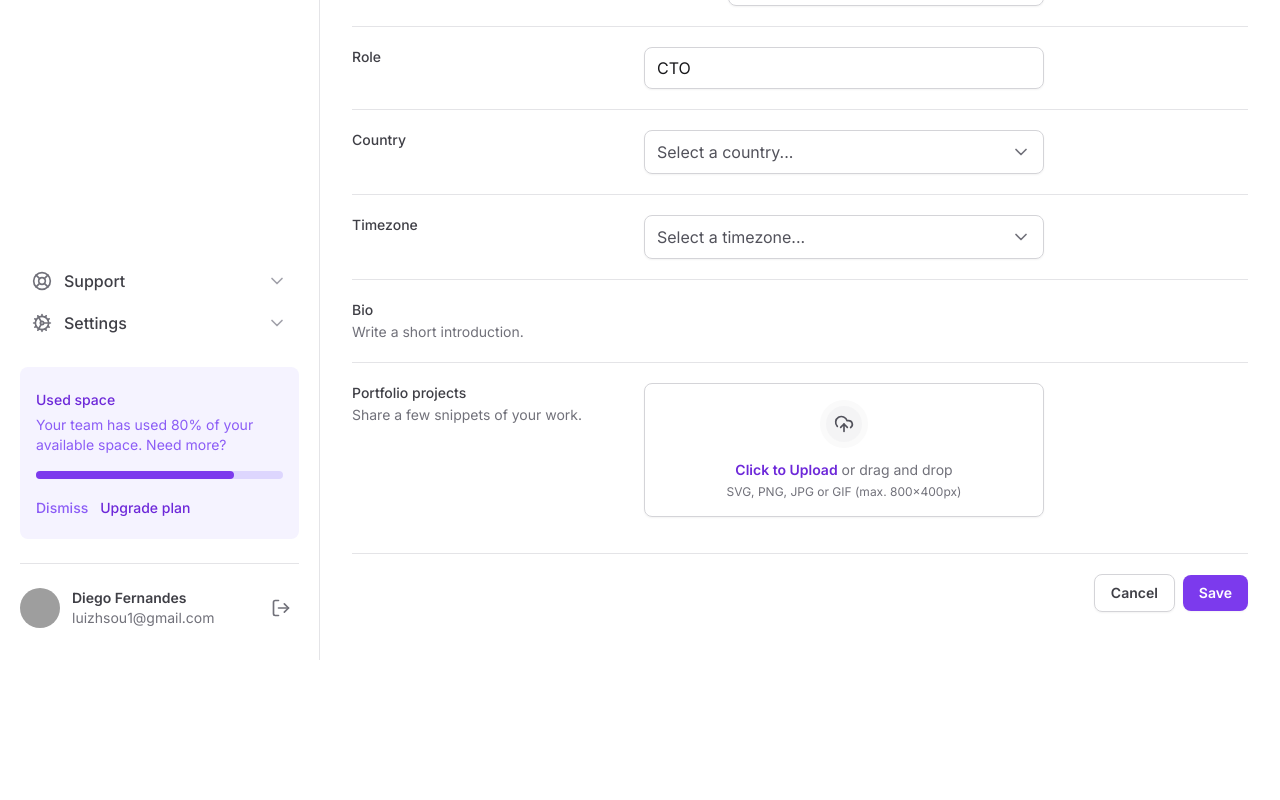
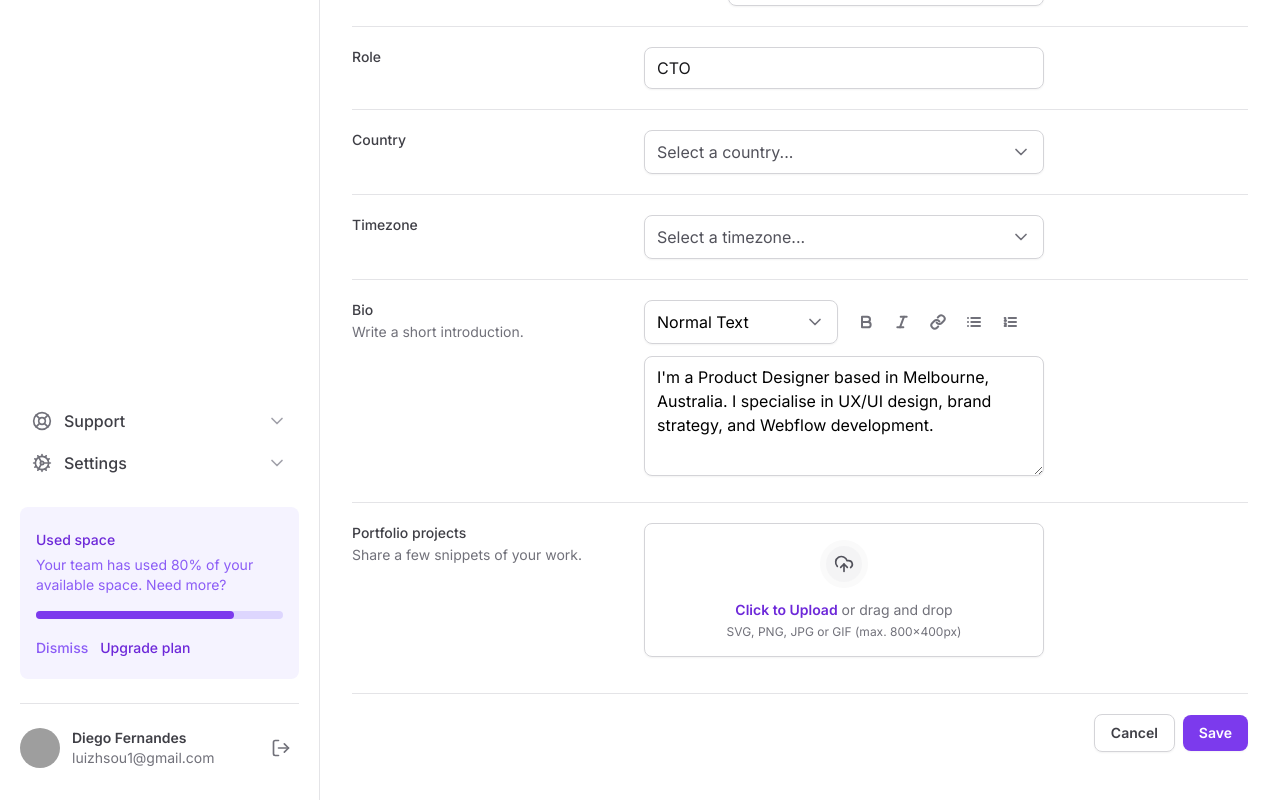
Before and after one commit to luizhsou1/tailwind-next, a Next.js app: page / in a window 1280 px wide. Shown: the part 544-1344 px from the top of the page. Before the commit the page ends 1204 px from the top, so only its background shows below. Built offline with nearby package versions, Linux system fonts and the light colour scheme; grey boxes are pictures that could not be loaded.

Commit message:
Input de Biografia

```diff
--- a/src/app/page.tsx
+++ b/src/app/page.tsx
@@ -7,8 +7,9 @@
 } from '@/components/Form/FileInput'
 import { Input, InputControl, InputPrefix } from '@/components/Form/Input'
 import { SettingsTabs } from '@/components/SettingsTabs'
-import { Mail } from 'lucide-react'
+import { Bold, Italic, Link, List, ListOrdered, Mail } from 'lucide-react'
 import { Select, SelectItem } from '@/components/Form/Select'
+import { Textarea } from '@/components/Form/TextArea'
 
 export default function Home() {
   return (
@@ -144,7 +145,59 @@
                 Write a short introduction.
               </span>
             </label>
-            <div></div>
+            <div className="space-y-3">
+              <div className="grid grid-cols-2 gap-3">
+                <Select placeholder="" defaultValue="normal">
+                  <SelectItem
+                    value="normal"
+                    defaultChecked
+                    text="Normal Text"
+                  />
+                  <SelectItem value="md" text="Markdown" />
+                </Select>
+
+                <div className="flex items-center gap-1">
+                  <button
+                    type="button"
+                    className="rounded-md p-2 hover:bg-zinc-50"
+                  >
+                    <Bold className="h-4 w-4 text-zinc-500" strokeWidth={3} />
+                  </button>
+                  <button
+                    type="button"
+                    className="rounded-md p-2 hover:bg-zinc-50"
+                  >
+                    <Italic className="h-4 w-4 text-zinc-500" strokeWidth={3} />
+                  </button>
+                  <button
+                    type="button"
+                    className="rounded-md p-2 hover:bg-zinc-50"
+                  >
+                    <Link className="h-4 w-4 text-zinc-500" strokeWidth={3} />
+                  </button>
+                  <button
+                    type="button"
+                    className="rounded-md p-2 hover:bg-zinc-50"
+                  >
+                    <List className="h-4 w-4 text-zinc-500" strokeWidth={3} />
+                  </button>
+                  <button
+                    type="button"
+                    className="rounded-md p-2 hover:bg-zinc-50"
+                  >
+                    <ListOrdered
+                      className="h-4 w-4 text-zinc-500"
+                      strokeWidth={3}
+                    />
+                  </button>
+                </div>
+              </div>
+
+              <Textarea
+                id="bio"
+                defaultValue="I'm a Product Designer based in Melbourne, Australia. I specialise in UX/UI design, brand strategy, and Webflow development."
+              />
+            </div>
           </div>
 
           <div className="grid grid-cols-form gap-3 pt-5">
--- a/src/components/Form/Select/index.tsx
+++ b/src/components/Form/Select/index.tsx
@@ -4,14 +4,14 @@
 import { ChevronDown } from 'lucide-react'
 import { ReactNode } from 'react'
 
-export interface SelectProps {
+export interface SelectProps extends SelectPrimitive.SelectProps {
   children: ReactNode
-  placeholder: string
+  placeholder?: string
 }
 
-export function Select({ children, placeholder }: SelectProps) {
+export function Select({ children, placeholder, ...props }: SelectProps) {
   return (
-    <SelectPrimitive.Root>
+    <SelectPrimitive.Root {...props}>
       <SelectPrimitive.Trigger className="flex h-11 w-full items-center justify-between gap-2 rounded-lg border border-zinc-300 px-3 py-2 shadow-sm data-[placeholder]:text-zinc-600">
         <SelectPrimitive.Value
           placeholder={placeholder}
@@ -27,7 +27,7 @@
           side="bottom"
           position="popper"
           sideOffset={8}
-          className="z-10 w-[--radix-select-trigger-width] overflow-hidden rounded-lg border border-zinc-200 bg-white"
+          className="z-10 w-[--radix-select-trigger-width] overflow-hidden rounded-lg border border-zinc-200 bg-white shadow-sm"
         >
           <SelectPrimitive.Viewport>{children}</SelectPrimitive.Viewport>
         </SelectPrimitive.Content>
--- /dev/null
+++ b/src/components/Form/TextArea.tsx
@@ -0,0 +1,12 @@
+import { ComponentProps } from 'react'
+
+export type TextareaProps = ComponentProps<'textarea'>
+
+export function Textarea(props: TextareaProps) {
+  return (
+    <textarea
+      className="min-h-[120px] w-full resize-y rounded-lg border border-zinc-300 px-3 py-2 shadow-sm"
+      {...props}
+    />
+  )
+}
```
